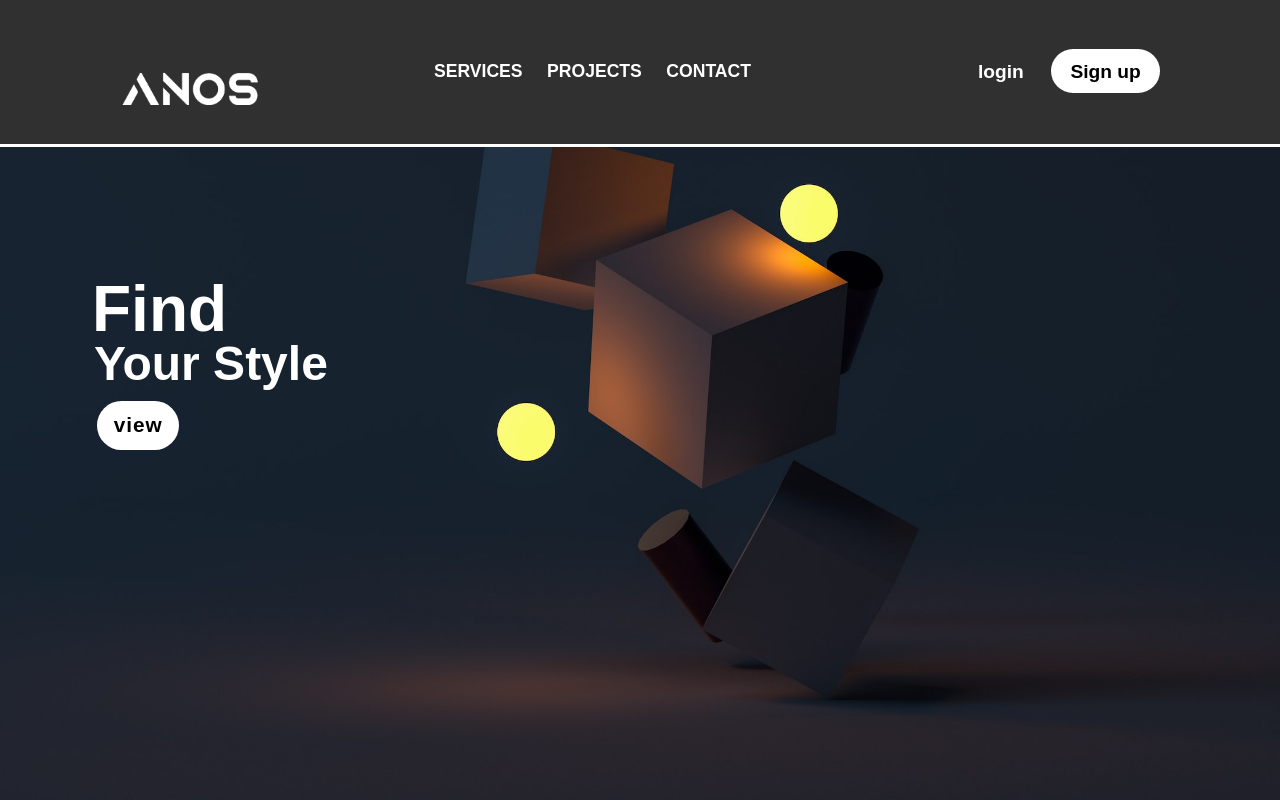
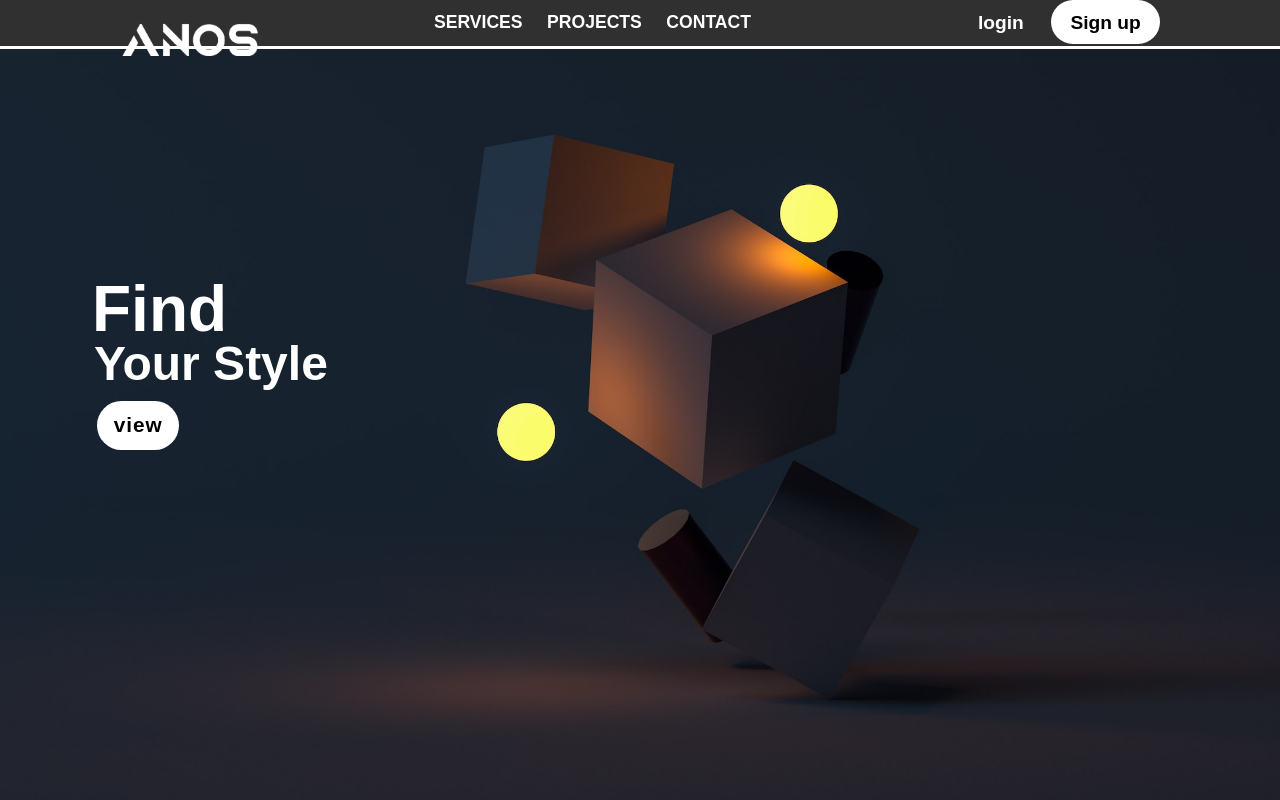
Before and after one commit to An-os/Anos, a plain HTML site: page index.html in a window 1280 px wide. Shown: the top 800 px of the page. Drawn offline with Linux system fonts and the light colour scheme.

Commit message:
Add files via upload

```diff
--- a/style.css
+++ b/style.css
@@ -13,7 +13,7 @@
     display: flex;
     justify-content: space-between;
     align-items:center;
-    padding: 50px 120px;
+    padding: 1px 120px;
     border-style:solid;
     border-bottom:solid rgb(255, 255, 255);
     border-width: 3px;
```
